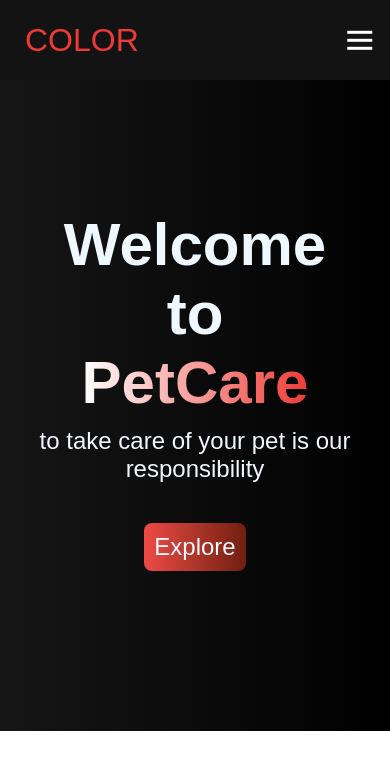
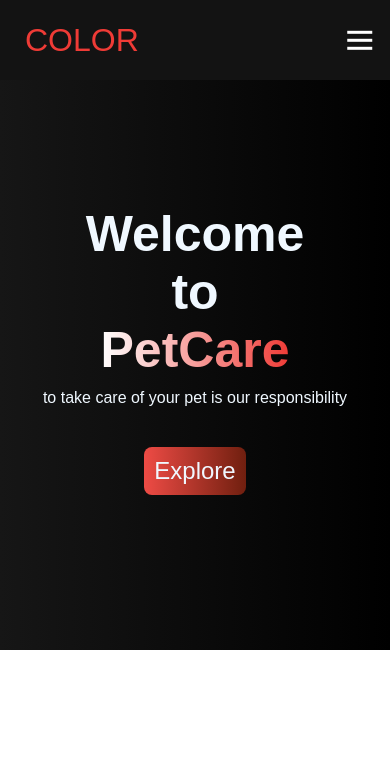
Before and after one commit to Neel6644/color, a plain HTML site: page index.html in a window 390 px wide. Drawn offline with Linux system fonts and the light colour scheme.

Commit message:
commit three

```diff
--- a/index.css
+++ b/index.css
@@ -193,7 +193,7 @@
 /* Banner */
 .banner{
     width: 100%;
-    padding: 100px 0;
+    padding: 25px 0;
     background-color: #000000;
     position: relative;
     top: 80px;
@@ -212,7 +212,7 @@
 }
 
 .bannerContainer h1{
-    font-size:60px;
+    font-size:80px;
     color: aliceblue;
 }
 
@@ -245,3 +245,15 @@
     background: linear-gradient(to right, #ee4b45,#701f0f); /* W3C, IE 10+/ Edge, Firefox 16+, Chrome 26+, Opera 12+, Safari 7+ */
     border-radius: 8px;
 }
+
+@media screen and (max-width:768px) {
+    .bannerContainer{
+        padding: 100px 0;
+    }
+    .bannerContainer h1{
+        font-size: 50px;
+    }
+    .bannerContainer p{
+        font-size: 1rem;
+    }
+}
```
